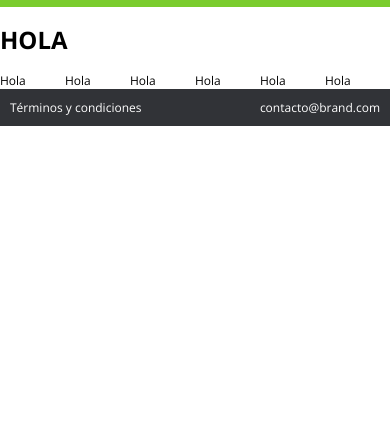
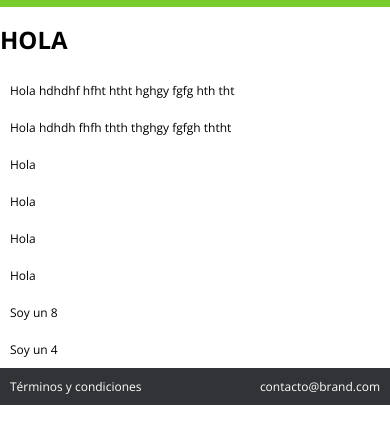
Before and after one commit to AndreaLozano77/html-y-css, a plain HTML site: page index.html in a window 390 px wide. Shown: the part 54-498 px from the top of the page. Drawn offline with nearby package versions, Linux system fonts and the light colour scheme.

Commit message:
Completando el sistema de Rejilla

```diff
--- a/css/rejilla.css
+++ b/css/rejilla.css
@@ -43,3 +43,120 @@
 .col-12 {
     width: 100%;
 }
+.col-1, .col-2, .col-3, .col-4, .col-5, .col-6, .col-7, .col-8, .col-9, .col-10, .col-11, .col-12 {
+    padding: 10px;
+}
+
+@media (max-width: 900px) {
+    .row {
+        display: inherit;
+    }
+    .col-1, .col-2, .col-3, .col-4, .col-5, .col-6, .col-7, .col-8, .col-9, .col-10, .col-11, .col-12 {
+    width: 100%;
+}
+}
+
+
+
+/*
+Código CSS
+
+.container{
+    max-width: 900px;
+    margin: auto;
+
+}*/
+
+
+/*sistemad de 12 columnas*/
+/*.col-1 { width:  8.333333333% }
+.col-2 { width: 16.666666666% }
+.col-3 { width: 24.999999999% }
+.col-4 { width: 33.333333333% }
+.col-5 { width: 41.666666666% }
+.col-6 { width: 49.999999999% }
+.col-7 { width: 58.333333333% }
+.col-8 { width: 66.666666666% }
+.col-9 { width: 74.9999999999% }
+.col-10{ width: 84.333333333% }
+.col-11{ width: 92.66666666% }
+.col-12{ width: 100% }
+
+.col-1,.col-2 ,.col-3 ,.col-4 ,.col-5 ,
+.col-6 ,.col-7 ,.col-8 ,.col-9 ,.col-10,.col-11,.col-12 {
+    padding: 5px;
+    border: 1px solid;
+} */
+
+/* Código html */
+/*
+<main class="container">
+        <divclass="row">
+          <divclass="col-1">hola</div>
+          <divclass="col-1">hola</div>
+          <divclass="col-1">hola</div>
+          <divclass="col-1">hola</div>
+          <divclass="col-1">hola</div>
+          <divclass="col-1">hola</div>
+          <divclass="col-1">hola</div>
+          <divclass="col-1">hola</div>
+          <divclass="col-1">hola</div>
+          <divclass="col-1">hola</div>
+          <divclass="col-1">hola</div>
+          <divclass="col-1">hola</div>
+         </div>
+        <divclass="row">
+          <divclass="col-2">hola</div>
+          <divclass="col-2">hola</div>
+          <divclass="col-2">hola</div>
+          <divclass="col-2">hola</div>
+          <divclass="col-2">hola</div>
+          <divclass="col-2">hola</div>
+
+         </div>
+        <divclass="row">
+          <divclass="col-3">hola</div>
+          <divclass="col-3">hola</div>
+          <divclass="col-3">hola</div>
+          <divclass="col-3">hola</div>
+         </div><divclass="row">
+          <divclass="col-4">hola</div>
+          <divclass="col-4">hola</div>
+          <divclass="col-4">hola</div>
+         </div><divclass="row">
+          <divclass="col-5">hola 5</div>
+          <divclass="col-5">hola 5</div>
+          <divclass="col-2"> 2 columnas</div>
+         </div>
+        <divclass="row">
+          <divclass="col-6"> 6 agrupadas</div>
+          <divclass="col-6">6 agrupadas</div>
+        </div>
+        <divclass="row">
+          <divclass="col-7"> 7 agrupadas</div>
+          <divclass="col-5"> 5 agrupadas</div>
+        </div>
+        <divclass="row">
+          <divclass="col-8">8 columnas agrupadas</div>
+          <divclass="col-4">4 columnas agrupadas</div>
+        </div>
+        <divclass="row">
+          <divclass="col-9">9 columnas agrupadas</div>
+          <divclass="col-3">3 columnas agrupadas</div>
+        </div>
+        <divclass="row">
+          <divclass="col-10"> 10 columnas agrupadas</div>
+          <divclass="col-2"> 2 columnas agrupadas</div>
+        </div>
+        <divclass="row">
+          <divclass="col-11">11 columnas agrupadas</div>
+          <divclass="col-1">1 columna</div>
+        </div>
+        <divclass="row">
+          <divclass="col-12">12 columnas agrupadas</div>
+        </div>
+
+        <divclass="row" >
+
+        </div>
+    </main>*/
--- a/index.html
+++ b/index.html
@@ -25,12 +25,16 @@
 <div class="container">
     <h1>HOLA</h1>
     <div class="row">
+        <div class="col-2">Hola hdhdhf hfht htht hghgy fgfg hth tht</div>
+        <div class="col-2">Hola hdhdh fhfh thth thghgy fgfgh ththt</div>
         <div class="col-2">Hola</div>
         <div class="col-2">Hola</div>
         <div class="col-2">Hola</div>
         <div class="col-2">Hola</div>
-        <div class="col-2">Hola</div>
-        <div class="col-2">Hola</div>
+    </div>
+    <div class="row">
+        <div class="col-8">Soy un 8</div>
+        <div class="col-4">Soy un 4</div>
     </div>
 </div>
     <!-- Aquí acaba el navbar -->
```
